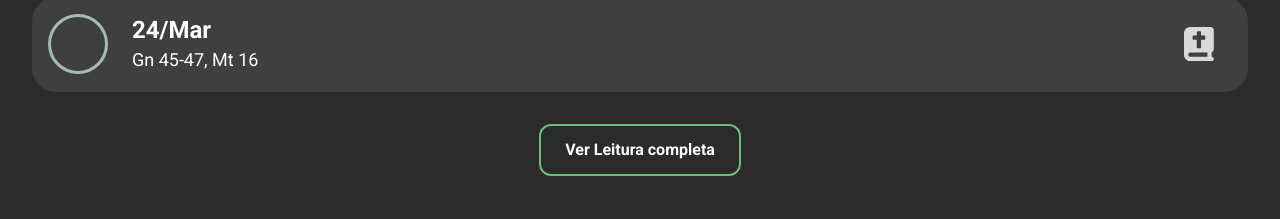
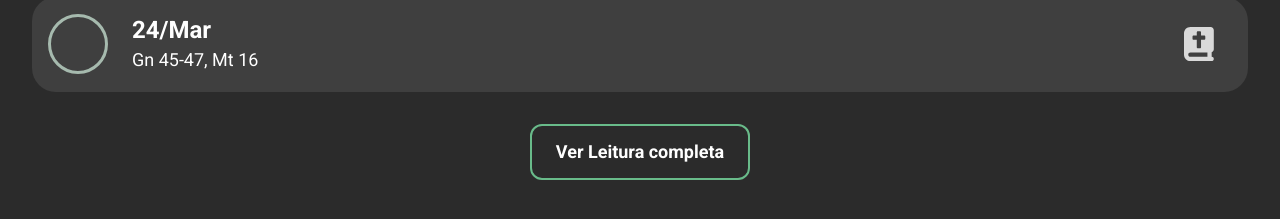
Before and after one commit to Bryanninja/jesuseocaminho-app, a React (Vite) app: page / in a window 1280 px wide. Shown: the part 811-1030 px from the top of the page. Built offline with nearby package versions, Linux system fonts and the light colour scheme.

Commit message:
feat: add Button styles and redirect routes

```diff
--- a/src/components/Button.jsx
+++ b/src/components/Button.jsx
@@ -1,32 +1,46 @@
+import { Link } from 'react-router-dom';
+
 import { tv } from 'tailwind-variants';
 
 const buttonStyles = tv({
-  base: 'rounded-xl text-base font-bold text-white transition-all ',
+  base: 'inline-flex items-center justify-center rounded-xl font-bold text-white transition-all outline-none focus-visible:ring-2 focus-visible:ring-plan-green-brand focus-visible:ring-offset-2 focus-visible:ring-offset-plan-black-text',
+
   variants: {
     color: {
-      primary: 'bg-plan-green-brand ',
+      primary:
+        'bg-plan-green-brand hover:bg-plan-green-brand/90 active:scale-95',
       outline:
-        ' border-2 border-plan-green-brand hover:bg-plan-green-brand/30 active:scale-95',
+        'border-2 border-plan-green-brand hover:bg-plan-green-brand/30 active:scale-95',
       ghost:
-        ' border-2 border-transparent active:border-plan-green-brand hover:bg-plan-green-brand/30',
+        'border-2 border-transparent hover:bg-plan-green-brand/30 active:border-plan-green-brand active:scale-95',
     },
-
     size: {
-      sm: 'text-sm',
+      sm: 'text-sm px-3 py-2',
       md: 'text-base px-4 py-3',
-      lg: 'px-6 py-3',
+      lg: 'text-lg px-6 py-3',
     },
   },
-
   defaultVariants: {
     size: 'md',
     color: 'primary',
   },
 });
 
-const Button = ({ children, color, size, className, ...props }) => {
+const Button = ({ children, to, color, size, className, ...props }) => {
+  const styles = buttonStyles({ color, size, className });
+
+  // 2. Se a prop 'to' existir, renderiza o Link do React Router
+  if (to) {
+    return (
+      <Link to={to} className={styles} {...props}>
+        {children}
+      </Link>
+    );
+  }
+
+  // 3. Se não tiver 'to', renderiza o botão nativo
   return (
-    <button className={buttonStyles({ color, size, className })} {...props}>
+    <button className={styles} {...props}>
       {children}
     </button>
   );
```
